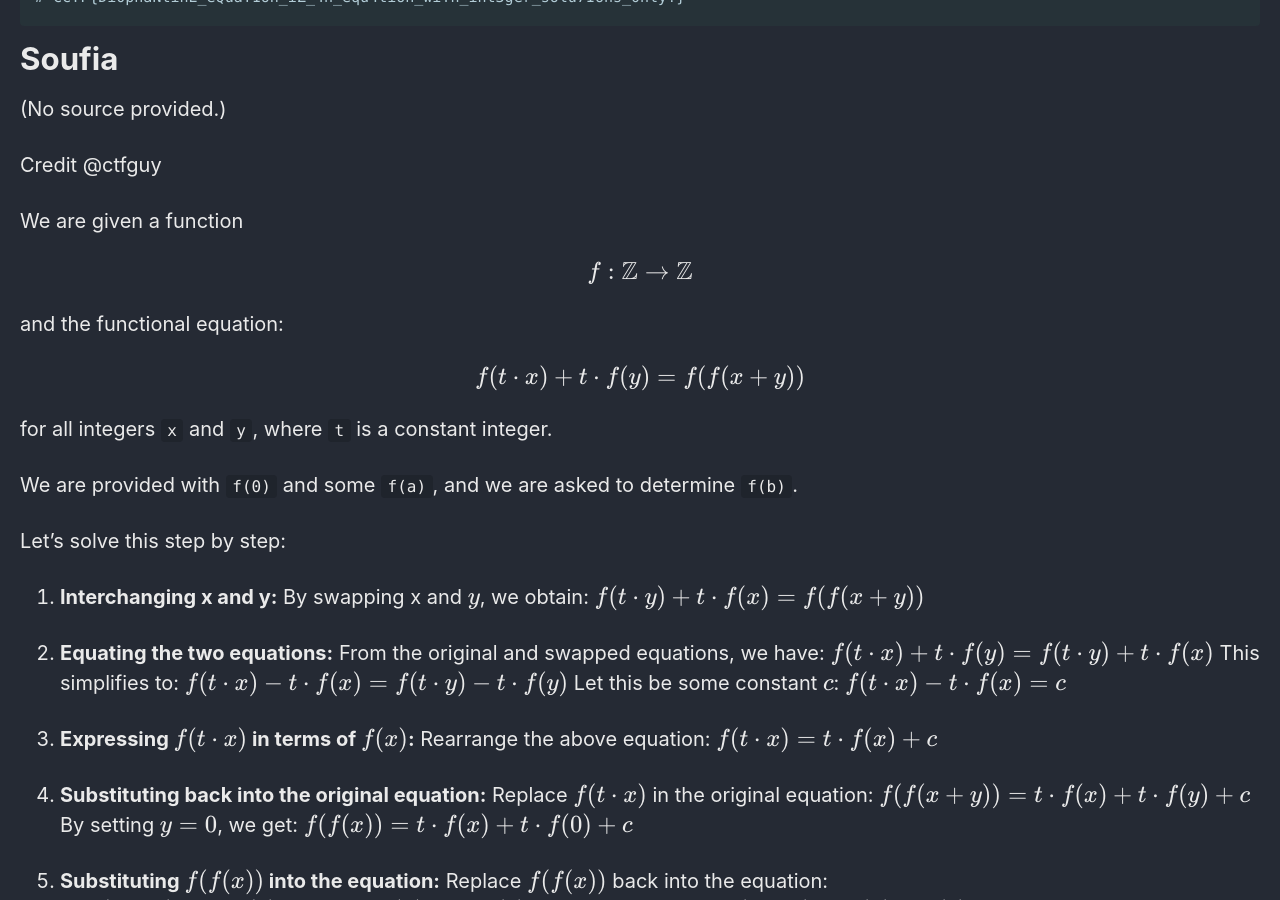
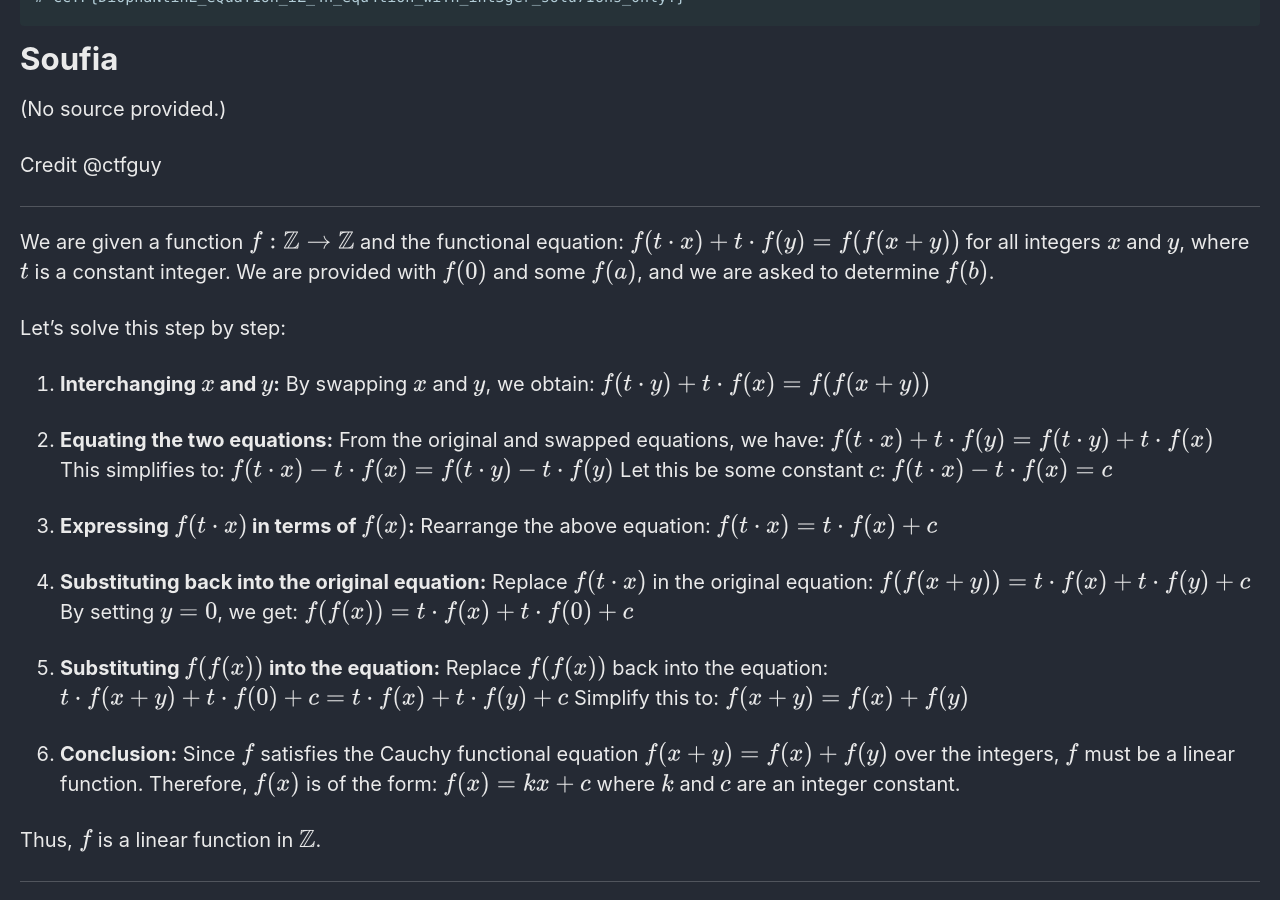
Before and after one commit to Connor-McCartney/Connor-McCartney.github.io, a Jekyll site: the page built from _pages/cryptography/other/CRYPTO-CTF-2024.md, in a window 1280 px wide and 900 px high, scrolled down 6178 px. Built offline with Jekyll 4.4.1, drawn with Linux system fonts in a browser that asks for light colours; cached includes are drawn as plain includes.

````diff
--- a/_pages/cryptography/other/CRYPTO-CTF-2024.md
+++ b/_pages/cryptography/other/CRYPTO-CTF-2024.md
@@ -257,31 +257,25 @@ io.interactive()
 
 Credit @ctfguy
 
-We are given a function
+---
 
-$$f: \mathbb{Z} \to \mathbb{Z}$$
-
-and the functional equation:
-
-$$f(t \cdot x) + t \cdot f(y) = f(f(x + y))$$
-
-for all integers `x`  and `y`, where `t` is a constant integer.
-
-We are provided with `f(0)` and some `f(a)`, and we are asked to determine `f(b)`.
+We are given a function $f: \mathbb{Z} \to \mathbb{Z} $ and the functional equation:
+$$ f(t \cdot x) + t \cdot f(y) = f(f(x + y)) $$
+for all integers $ x $ and $ y $, where $ t $ is a constant integer. We are provided with $ f(0) $ and some $ f(a) $, and we are asked to determine $ f(b) $.
 
 Let's solve this step by step:
 
-1. **Interchanging x and y:**
-   By swapping x and $ y $, we obtain:
+1. **Interchanging $ x $ and $ y $:**
+   By swapping $ x $ and $ y $, we obtain:
    $$ f(t \cdot y) + t \cdot f(x) = f(f(x + y)) $$
 
 2. **Equating the two equations:**
    From the original and swapped equations, we have:
-   $$f(t \cdot x) + t \cdot f(y) = f(t \cdot y) + t \cdot f(x)$$
+   $$ f(t \cdot x) + t \cdot f(y) = f(t \cdot y) + t \cdot f(x) $$
    This simplifies to:
-   $$f(t \cdot x) - t \cdot f(x) = f(t \cdot y) - t \cdot f(y)$$
+   $$ f(t \cdot x) - t \cdot f(x) = f(t \cdot y) - t \cdot f(y) $$
    Let this be some constant $ c $:
-   $$f(t \cdot x) - t \cdot f(x) = c$$
+   $$ f(t \cdot x) - t \cdot f(x) = c $$
 
 3. **Expressing $ f(t \cdot x) $ in terms of $ f(x) $:**
    Rearrange the above equation:
@@ -305,6 +299,8 @@ Let's solve this step by step:
    where $ k $ and $ c $ are an integer constant.
 
 Thus, $ f $ is a linear function in $ \mathbb{Z} $.
+
+---
 
 ```python
 from pwn import *
````
